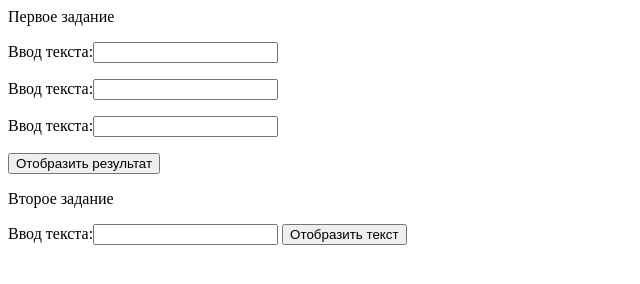
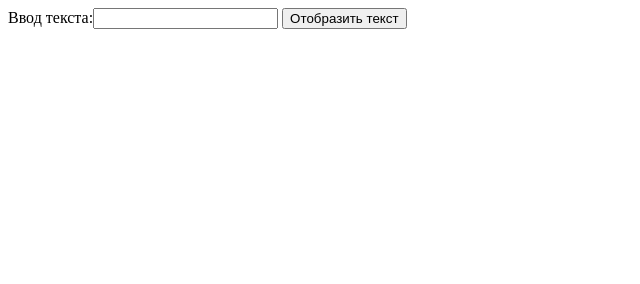
Before and after one commit to Maks-oss/LAB1_OKP_PetrukhnoM.R, a plain HTML site: page index.html in a window 1280 px wide. Shown: the whole page, without its empty margins (0-640 px from the left). Drawn offline with Linux system fonts and the light colour scheme.

Commit message:
# Conflicts: #	First task.js

```diff
--- a/First task.js
+++ b/First task.js
@@ -17,16 +17,7 @@ function third(x)
 {
     return x[0].toUpperCase()+x.slice(1)
 }
-function process()
-{
-    let x=document.getElementById('first').value
-    console.log(first(parseInt(x)))
-    let y=document.getElementById('second').value
-    y=y.split(",")
-    console.log(second(parseInt(y[0]),parseInt(y[1]),parseInt(y[2])))
-    let z=document.getElementById('third').value
-    console.log(third(z))
-}
-// console.log("First task: "+"arr(5)"+first(5))
-// console.log("Second task: "+"11,3,4 => "+second(11,3,4))
-// console.log("Third task: "+ "george => "+third("george"))
+
+console.log("First task: "+"arr(5)"+first(5))
+console.log("Second task: "+"11,3,4 => "+second(11,3,4))
+console.log("Third task: "+ "george => "+third("george"))
--- a/index.html
+++ b/index.html
@@ -5,14 +5,7 @@
     <title>LAB1_Petrukhno M.R</title>
 </head>
 <body>
-<label>Первое задание</label>
-<p>Ввод текста:<label for="first"></label><input id="first"></p>
-<p>Ввод текста:<label for="second"></label><input id="second"></p>
-<p>Ввод текста:<label for="third"></label><input id="third"></p>
 
-<button onclick="process()">Отобразить результат</button>
-
-<p><label>Второе задание</label></p>
     Ввод текста:<label for="input"></label><input id="input">
     <button onclick="setText()">Отобразить текст</button>
     <script>
```
